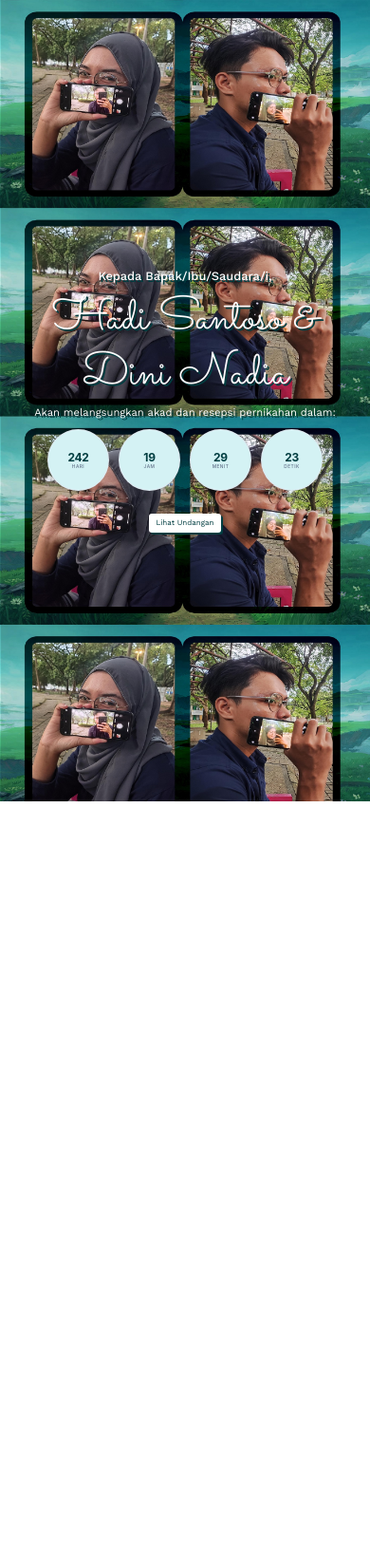
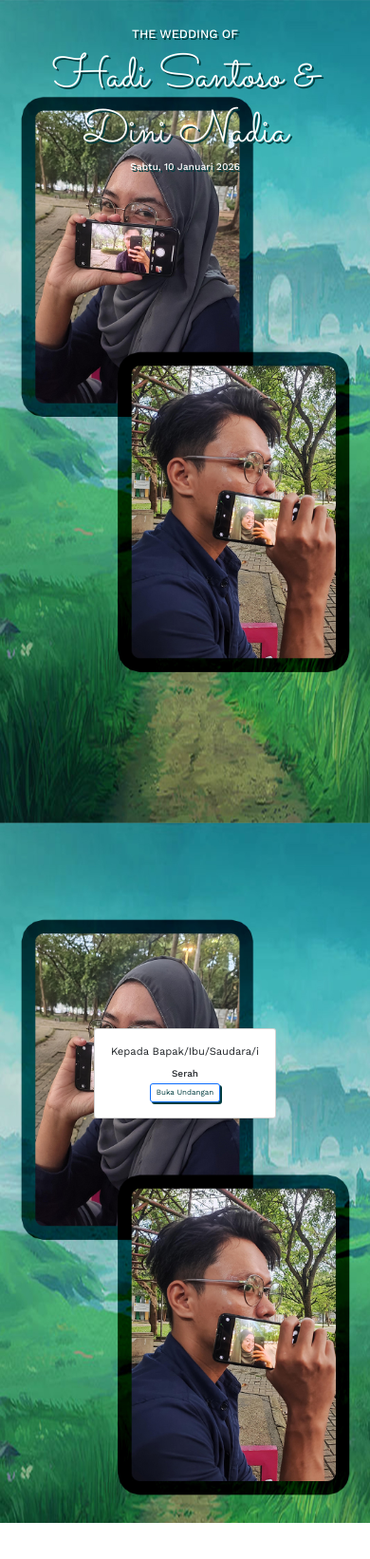
Before and after one commit to hadisannn/adin, a plain HTML site: page index.html in a window 390 px wide. Shown: the top 1642 px of the page at 95% size. Drawn offline with nearby package versions, Linux system fonts and the light colour scheme.

Commit message:
Add files via upload

```diff
--- a/index.html
+++ b/index.html
@@ -1,48 +1,86 @@
-<!doctype html>
+<!DOCTYPE html>
 <html lang="en">
   <head>
-    <meta charset="utf-8">
-    <meta name="viewport" content="width=device-width, initial-scale=1">
+    <meta charset="utf-8" />
+    <meta name="viewport" content="width=device-width, initial-scale=1" />
     <title>Hadi & Dini Wedding</title>
-    <link href="https://cdn.jsdelivr.net/npm/bootstrap@5.3.6/dist/css/bootstrap.min.css" rel="stylesheet" integrity="sha384-4Q6Gf2aSP4eDXB8Miphtr37CMZZQ5oXLH2yaXMJ2w8e2ZtHTl7GptT4jmndRuHDT" crossorigin="anonymous">
+    <link
+      href="https://cdn.jsdelivr.net/npm/bootstrap@5.3.6/dist/css/bootstrap.min.css"
+      rel="stylesheet"
+      integrity="sha384-4Q6Gf2aSP4eDXB8Miphtr37CMZZQ5oXLH2yaXMJ2w8e2ZtHTl7GptT4jmndRuHDT"
+      crossorigin="anonymous"
+    />
 
-    <link rel="preconnect" href="https://fonts.googleapis.com">
-    <link rel="preconnect" href="https://fonts.gstatic.com" crossorigin>
-    <link href="https://fonts.googleapis.com/css2?family=Sacramento&family=Work+Sans:ital,wght@0,100..900;1,100..900&display=swap" rel="stylesheet">
+    <link rel="preconnect" href="https://fonts.googleapis.com" />
+    <link rel="preconnect" href="https://fonts.gstatic.com" crossorigin />
+    <link
+      href="https://fonts.googleapis.com/css2?family=Sacramento&family=Work+Sans:ital,wght@0,100..900;1,100..900&display=swap"
+      rel="stylesheet"
+    />
 
     <!-- simply countdown -->
-    <link rel="stylesheet" href="countdown/themes/default.css">
+    <link rel="stylesheet" href="countdown/themes/default.css" />
     <script src="countdown/simplyCountdown.umd.js"></script>
 
-    <link rel="stylesheet" href="style.css">
-
+    <link rel="stylesheet" href="style.css" />
   </head>
   <body>
-
-    <section id="hero" class="hero w-100 h-100 p-3 mx-auto text-center d-flex justify-content-center align-items-center text-white">
+    <section
+      id="hero"
+      class="hero w-100 h-100 p-3 mx-auto text-center d-flex justify-content-center text-white"
+    >
       <main>
-            <h4>Kepada Bapak/Ibu/Saudara/i,</h4>
+        <!-- <h4>Kepada Bapak/Ibu/Saudara/i,</h4> -->
+        <h3>THE WEDDING OF</h3>
         <h1>Hadi Santoso & Dini Nadia</h1>
-
-            <p>Akan melangsungkan akad dan resepsi pernikahan dalam:</p>
-            <div class="simply-countdown"></div>
-            <a href="#undangan" class="btn mt-5">Lihat Undangan</a>
+        <h4>Sabtu, 10 Januari 2026</h4>
+        <!-- <p>Akan melangsungkan akad dan resepsi pernikahan dalam:</p> -->
+        <!-- <div class="simply-countdown"></div> -->
+        <!-- <a href="#undangan" class="btn mt-5">Lihat Undangan</a> -->
+        <div
+          class="card p-3 mx-auto text-center d-flex justify-content-center"
+          style="width: 24rem"
+        >
+          <div class="card-body">
+            <p class="card-text">Kepada Bapak/Ibu/Saudara/i</p>
+            <h5 class="card-title">Serah</h5>
+            <a href="#undangan" class="btn btn-primary">Buka Undangan</a>
+          </div>
+        </div>
+        <audio src="audio/Jaz - Bersamamu.mp3" autoplay ></audio>
       </main>
     </section>
 
-    <script src="https://cdn.jsdelivr.net/npm/bootstrap@5.3.6/dist/js/bootstrap.bundle.min.js" integrity="sha384-j1CDi7MgGQ12Z7Qab0qlWQ/Qqz24Gc6BM0thvEMVjHnfYGF0rmFCozFSxQBxwHKO" crossorigin="anonymous"></script>
+    <script
+      src="https://cdn.jsdelivr.net/npm/bootstrap@5.3.6/dist/js/bootstrap.bundle.min.js"
+      integrity="sha384-j1CDi7MgGQ12Z7Qab0qlWQ/Qqz24Gc6BM0thvEMVjHnfYGF0rmFCozFSxQBxwHKO"
+      crossorigin="anonymous"
+    ></script>
 
     <script>
-        simplyCountdown('.simply-countdown', {
+      simplyCountdown(".simply-countdown", {
         year: 2026, // Target year (required)
         month: 1, // Target month [1-12] (required)
         day: 10, // Target day [1-31] (required)
         hours: 9, // Target hour [0-23], default: 0
-            words: { // Custom labels, with lambda for plurals
-                days: { root: 'hari', lambda: (root, n) => n > 1 ? root + '' : root },
-                hours: { root: 'jam', lambda: (root, n) => n > 1 ? root + '' : root },
-                minutes: { root: 'menit', lambda: (root, n) => n > 1 ? root + '' : root },
-                seconds: { root: 'detik', lambda: (root, n) => n > 1 ? root + '' : root }
+        words: {
+          // Custom labels, with lambda for plurals
+          days: {
+            root: "hari",
+            lambda: (root, n) => (n > 1 ? root + "" : root),
+          },
+          hours: {
+            root: "jam",
+            lambda: (root, n) => (n > 1 ? root + "" : root),
+          },
+          minutes: {
+            root: "menit",
+            lambda: (root, n) => (n > 1 ? root + "" : root),
+          },
+          seconds: {
+            root: "detik",
+            lambda: (root, n) => (n > 1 ? root + "" : root),
+          },
         },
       });
     </script>
--- a/style.css
+++ b/style.css
@@ -39,7 +39,7 @@ body {
 
 .hero {
     position: relative;
-    min-height: 100vh;
+    min-height: 120vh;
     /* background-color: var(--deepTeal); */
 }
 
@@ -50,14 +50,20 @@ body {
     margin-top: 10px
 }
 
+.hero h3 {
+    font-size: 1.rem;
+    text-shadow: 2px 2px var(--deepTeal);
+}
+
 .hero h4 {
-    font-size: 1.6rem;
+    font-size: 1.3rem;
     text-shadow: 2px 2px var(--deepTeal);
+    margin-top: -2px;
 }
 
 .hero p {
     font-size: 1.4rem;
-    text-shadow: 2px 2px var(--deepTeal);
+    /* text-shadow: 2px 2px var(--deepTeal); */
 }
 
 .hero a {
@@ -69,6 +75,10 @@ body {
 .hero a:hover {
     background-color: var(--peacockBlue);
     color: white;
+}
+
+main {
+    margin-top: 90px;
 }
 
 
@@ -92,4 +102,27 @@ body {
         font-size: 50%;
         /* margin-top: -300px */
     }
+    .hero::before {
+        content: '';
+        position: absolute;
+        top: 0;
+        left: 0;
+        width: 100%;
+        height: 100%;
+        background-image: url(img/adin-mobile2.jpg);
+        background-size: 100%;
+        z-index: -1;
+        /* filter: grayscale; */
+    }
+    .hero {
+        position: relative;
+        min-height: 190vh;
+        /* background-color: var(--deepTeal); */
+    }
+    main {
+        margin-top: 20px
+    }
+    .card {
+        margin-top: 900px;
+    }
 }
```
Also changed, not shown: img/adin-mobile.jpg (added), img/adin-mobile2.jpg (added), 1 other file. Lines whose indentation alone changed are shown as unchanged.
